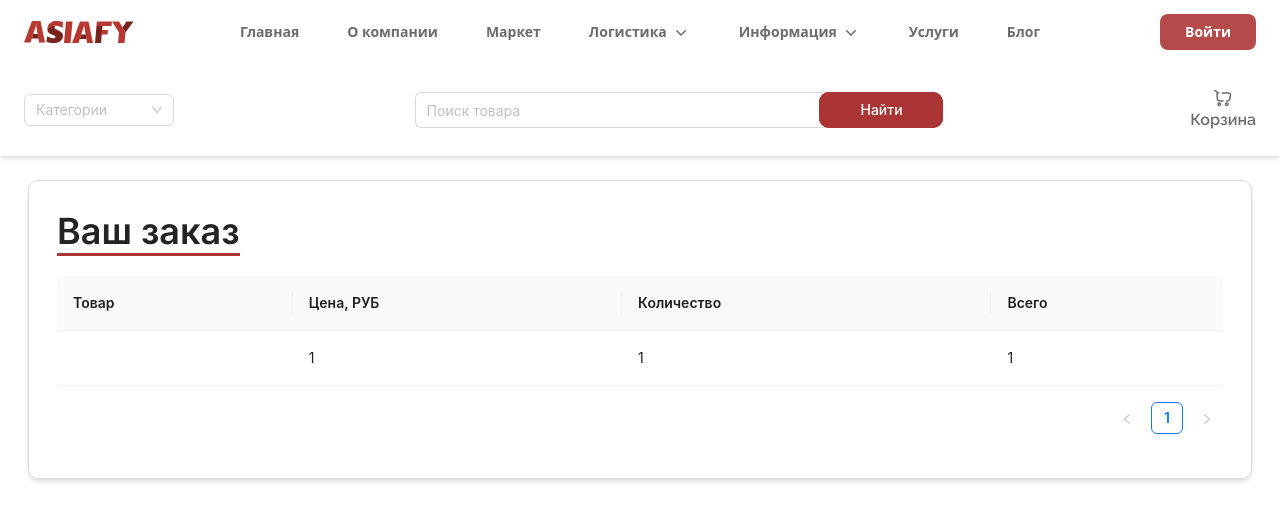
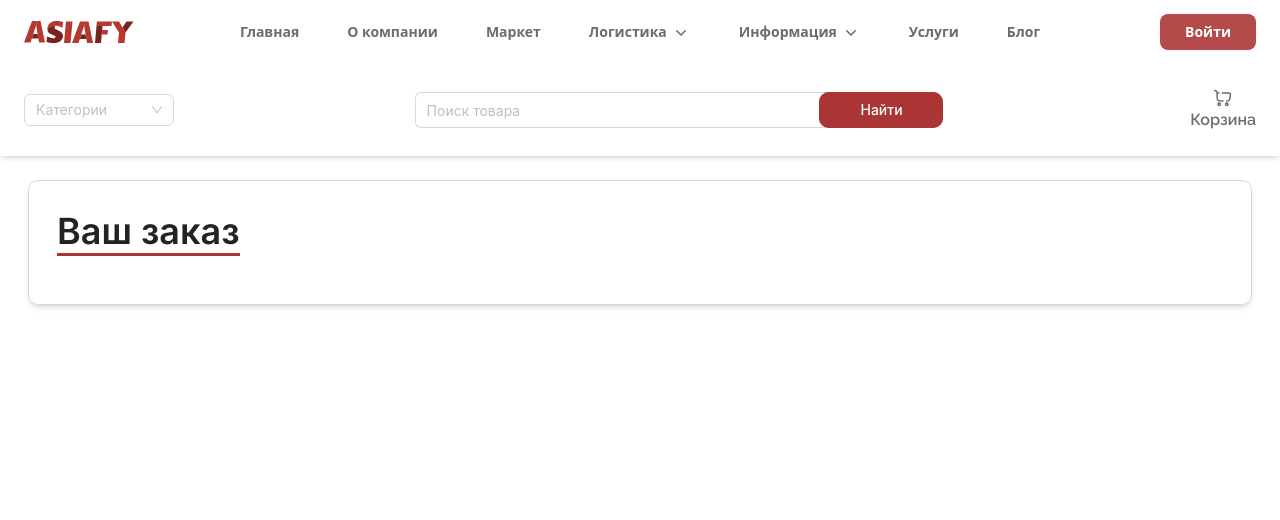
Before and after one commit to IrohVlad/amarket, a Next.js app: page /basket in a window 1280 px wide. Shown: the top 520 px of the page. Built offline with nearby package versions, Linux system fonts and the light colour scheme.

Commit message:
basket page start

```diff
--- a/app/basket/page.tsx
+++ b/app/basket/page.tsx
@@ -52,7 +52,7 @@ export default function Basket({searchParams}: Record<'searchParams', any>) {
         <div className='max-w-c-full m-auto px-7 lg:px-8'>
         <div className=' p-7 lg:px-8 shadow-md rounded-[10px] border-[1px] border-[#D9D9D9] md:border-none md:p-0 md:shadow-none'>
           <div className=' text-black text-xl font-text after:block w-fit font-semibold after:bg-red after:h-[3px] after:w-full mb-5'>Ваш заказ</div>
-            <Table columns={columns} dataSource={data}/>
+            {/* <Table columns={columns} dataSource={data}/> */}
         </div>
         </div>
       </section>
```
